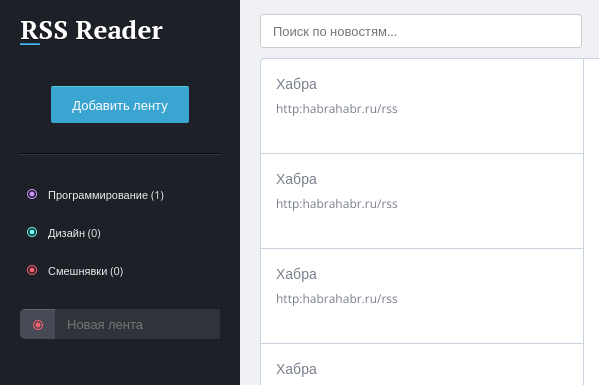
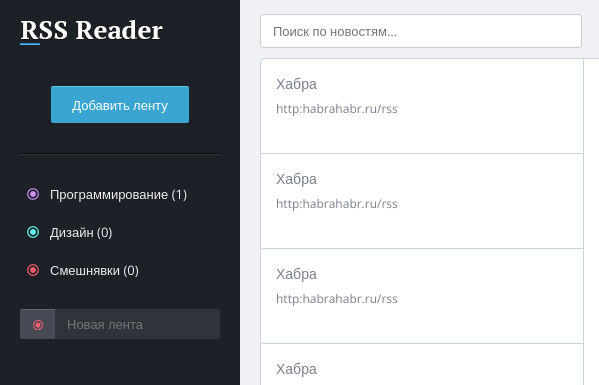
Before and after one commit to Pavel2593/rss-reader, a plain HTML site: page index.html in a window 1280 px wide. Shown: the top 385 px of the page, 0-599 px from the left. Drawn offline with nearby package versions, Linux system fonts and the light colour scheme.

Commit message:
Исправлен бордер радиус селекта и шрифт заголовков групп

```diff
--- a/css/style.css
+++ b/css/style.css
@@ -101,7 +101,7 @@ html, body {
 }
 
 .size-icons {
-    font-size: 12px;
+    font-size: 14px;
 }
 
 .color_red {
@@ -134,7 +134,7 @@ html, body {
 
 .feed-group__title {
     color: #eeeeee;
-    font-size: 11px;
+    font-size: 13px;
     font-family: "Open Sans", sans-serif;
 }
 
@@ -169,8 +169,8 @@ html, body {
     font-size: 12px;
     border: none;
     border-top: 1px solid #62656e;
-    border-top-left-radius: 5px;
-    border-bottom-left-radius: 5px;
+    border-top-left-radius: 2px;
+    border-bottom-left-radius: 2px;
     cursor: pointer;
     outline: none;
     -webkit-appearance: none;
```
